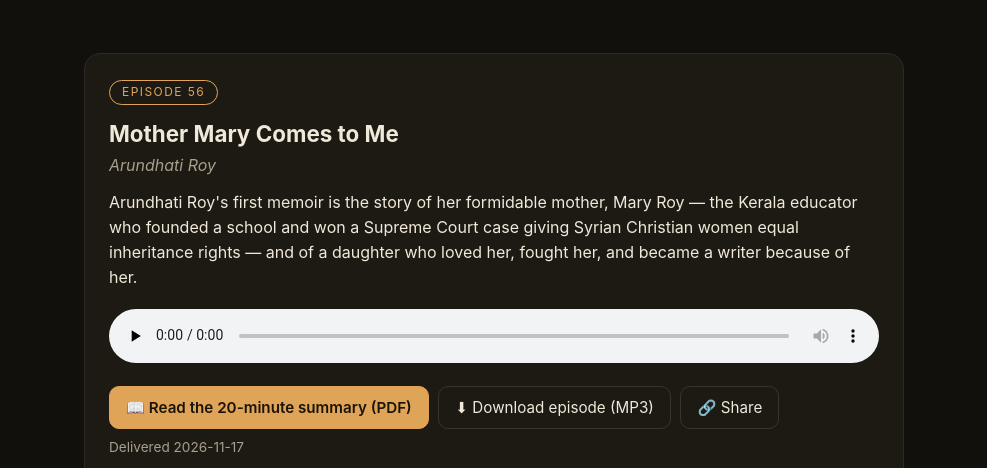
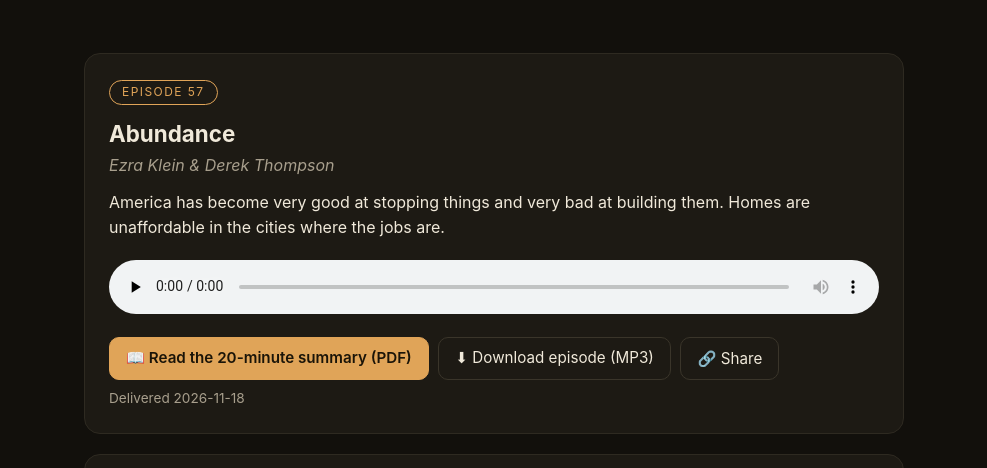
Before and after one commit to zanyaziz/zains-book-library, a plain HTML site: page index.html in a window 1280 px wide. Shown: the part 272-740 px from the top of the page, without its empty margins (146-1133 px from the left). Drawn offline with Linux system fonts and the light colour scheme.

Commit message:
Add episode 57: Abundance

```diff
--- a/index.html
+++ b/index.html
@@ -68,6 +68,19 @@
 <main>
 <section id="episodes" aria-label="Episodes">
 
+    <article class="card" id="episode-57">
+      <div class="ep">Episode 57</div>
+      <h2>Abundance</h2>
+      <p class="author">Ezra Klein &amp; Derek Thompson</p>
+      <p class="blurb">America has become very good at stopping things and very bad at building them. Homes are unaffordable in the cities where the jobs are.</p>
+      <audio controls preload="none" src="assets/audio/abundance.mp3"></audio>
+      <div class="actions">
+        <a class="btn primary" href="assets/summaries/abundance.pdf">📖 Read the 20-minute summary (PDF)</a>
+        <a class="btn" href="assets/audio/abundance.mp3" download>⬇ Download episode (MP3)</a>
+        <button class="btn share-btn" type="button" data-episode="57" aria-label="Share episode 57">🔗 Share</button>
+      </div>
+      <p class="date">Delivered 2026-11-18</p>
+    </article>
     <article class="card" id="episode-56">
       <div class="ep">Episode 56</div>
       <h2>Mother Mary Comes to Me</h2>
```
Also changed, not shown: books.json (+10 -0 lines), 2 other files.
